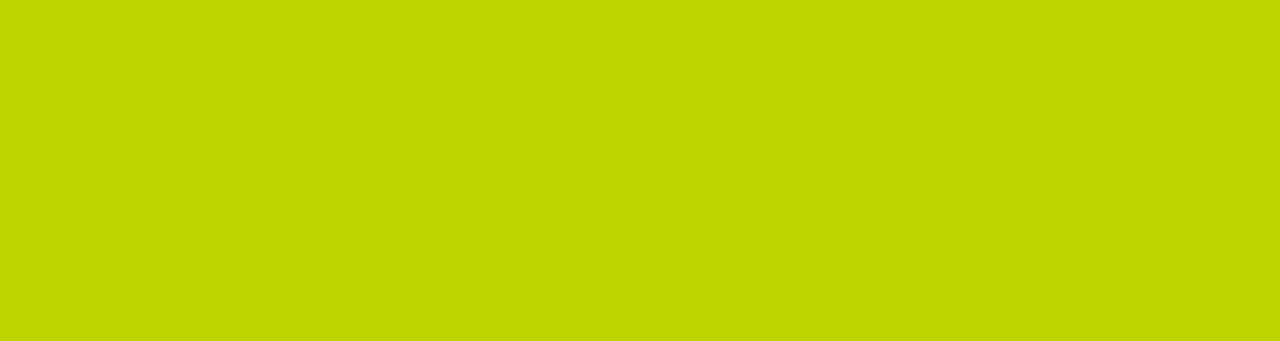
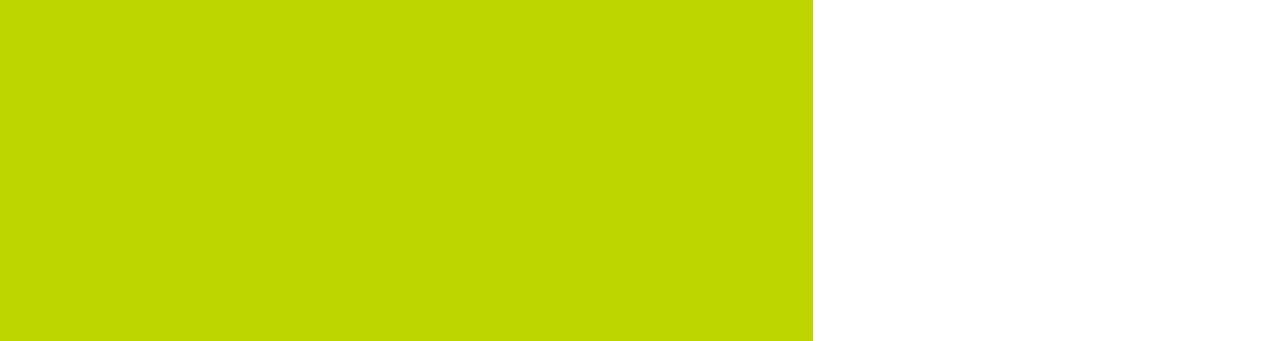
Before and after one commit to tomByrer/demo-sticky-nav-hero, a plain HTML site: page index.html in a window 1280 px wide. Shown: the top 341 px of the page. Drawn offline with nearby package versions, Linux system fonts and the light colour scheme.

Commit message:
table-row to hopefully fix iPhone

```diff
--- a/style.css
+++ b/style.css
@@ -1,4 +1,5 @@
 body {
+  display: table;
   font-family: 'Alegreya Sans SC', sans-serif;
 }
 
@@ -6,7 +7,7 @@ section {
   background-color: #1ea2eb;
   color: white;
   text-align: center;
-  display: table;
+  display: table-row;
   min-width: 100%;
   height: calc(100vh - 50px);
 }
```
